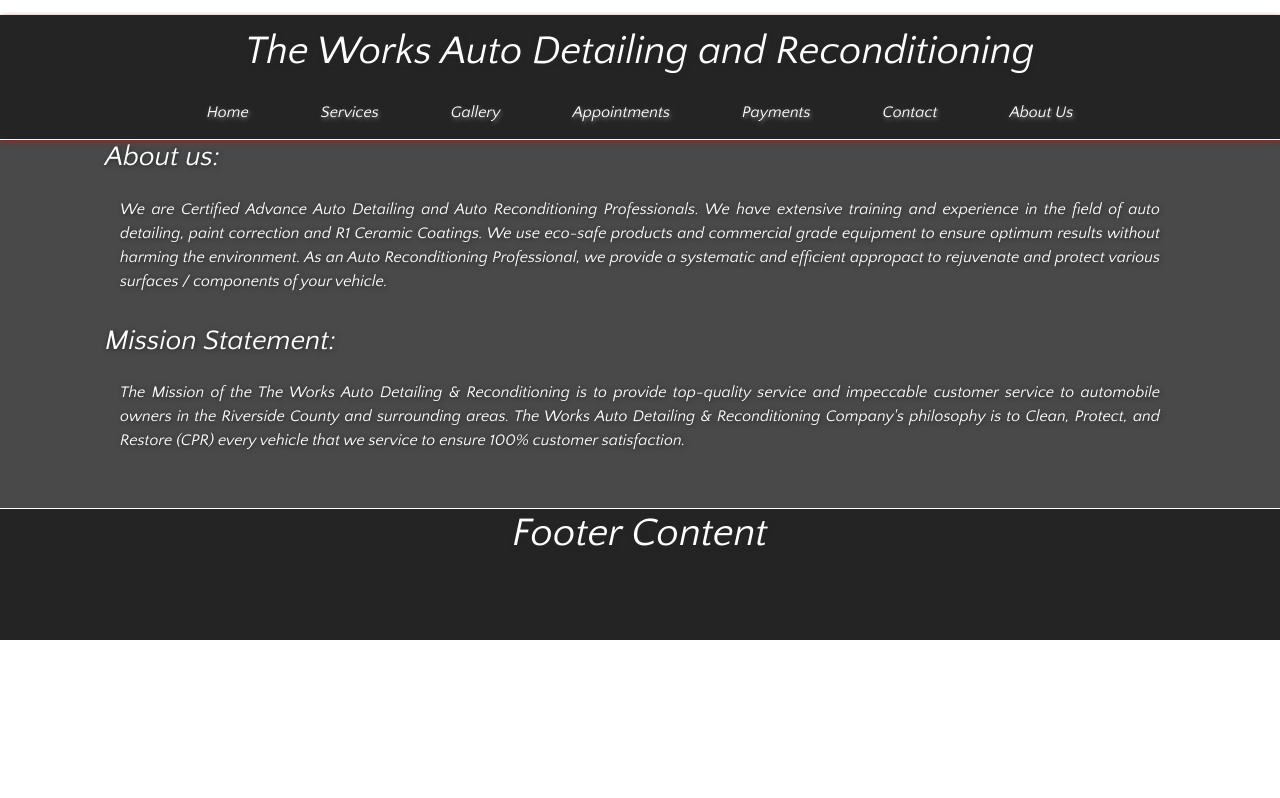
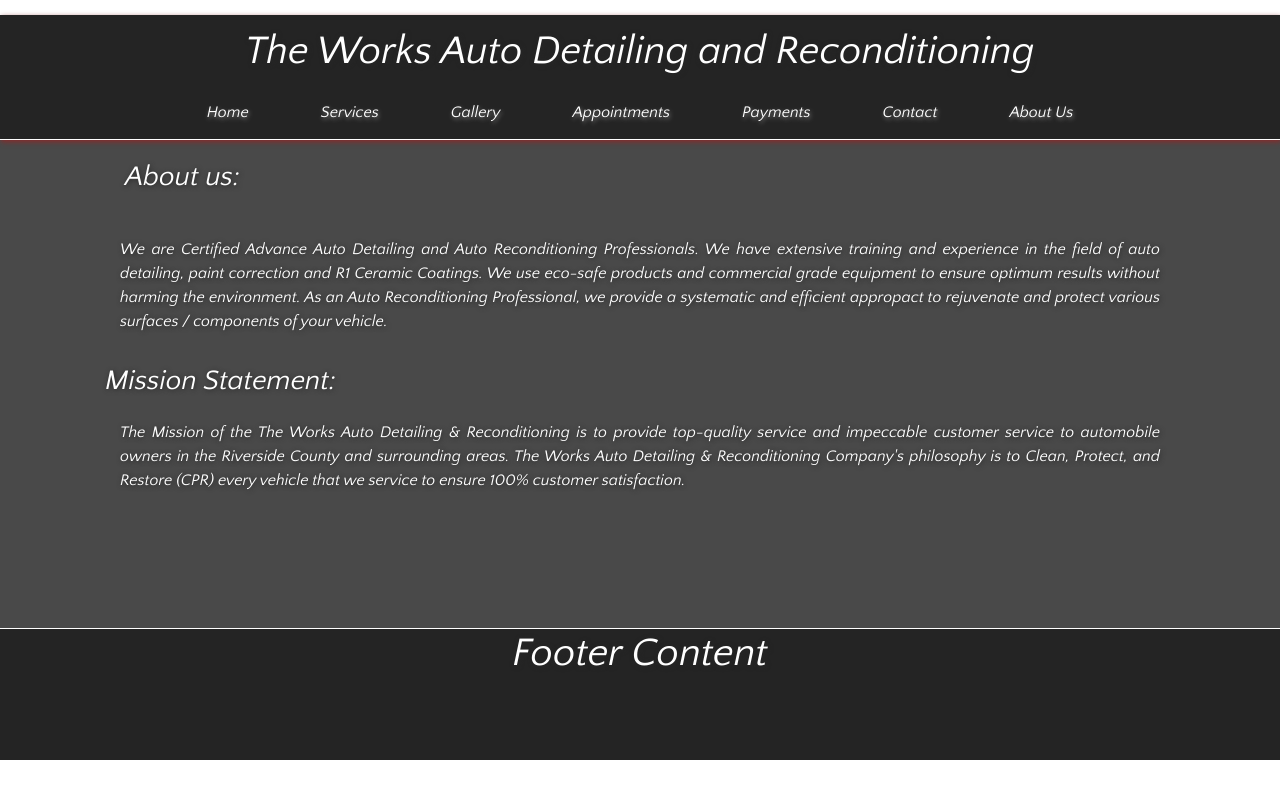
Before and after one commit to mlnemenzo/the-works, a React (Create React App) app: page /about-us in a window 1280 px wide. Built offline with nearby package versions, Linux system fonts and the light colour scheme.

Commit message:
switching pages

```diff
--- a/src/App.css
+++ b/src/App.css
@@ -117,7 +117,10 @@
   border-top: 1px solid white;
   background-color: rgb(36, 36, 36);
   padding-bottom: 75px;
+  margin-top: 80px
 }
+
+
 
 /* ////////////////////////////////// disclaimer ///////////////////////////////////////// */
 
@@ -195,3 +198,9 @@
   border-bottom: 1px solid rgb(73, 73, 73);
   padding: 5px
 }
+
+/* ////////////////////////////////// about us ///////////////////////////////////////// */
+
+.about-us-header {
+  padding: 20px
+}
--- a/src/components/appointment.js
+++ b/src/components/appointment.js
@@ -4,7 +4,7 @@
     render() {
         return (
             <div className="appointment-body">
-                <h1 className="appointments">Appointments</h1>
+                <h1 className="appointments">Book an Appointment</h1>
             </div>
         )
     }
--- a/src/components/landing-page.js
+++ b/src/components/landing-page.js
@@ -42,9 +42,9 @@
                         <li>Tesla</li>
                         <li>Toyota</li>
                     </ul>
-                    <h4>And more...</h4>
+                    <h4 className = "text-center">And more...</h4>
                 </div>
-                <div className= "services-landing col-1- offset-1">
+                <div className= "services-landing col-1- offset-1 text-center">
                     <h2>OUR SERVICES</h2>
                     <p>We offer a full range of Auto Detailing and Auto Reconditioning to vehicle owners. Our professionals know how to handle a wide range of services.</p>
                     <div className="service-images">
@@ -53,7 +53,7 @@
                 </div>
                 <div className="disclaimer-landing">
                     <h2>The Works Auto Detailing And Reconditioning LLC</h2>
-                    <Link className = "disclaimer-link" to = "/disclaimer">guarantees & disclaimer</Link>
+                    <Link className = "disclaimer-link text-center" to = "/disclaimer">guarantees & disclaimer</Link>
                 </div>
 
             </div>
```
